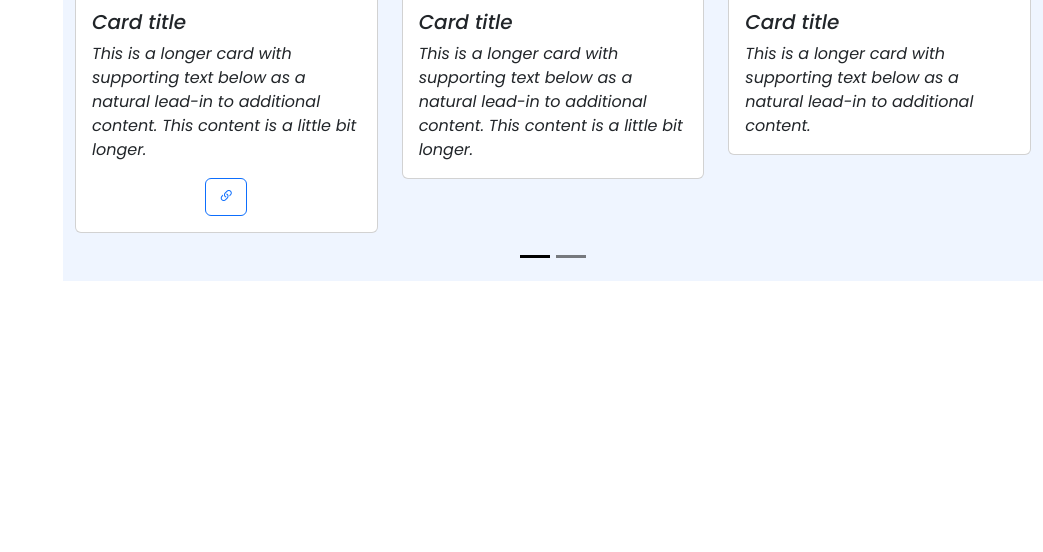
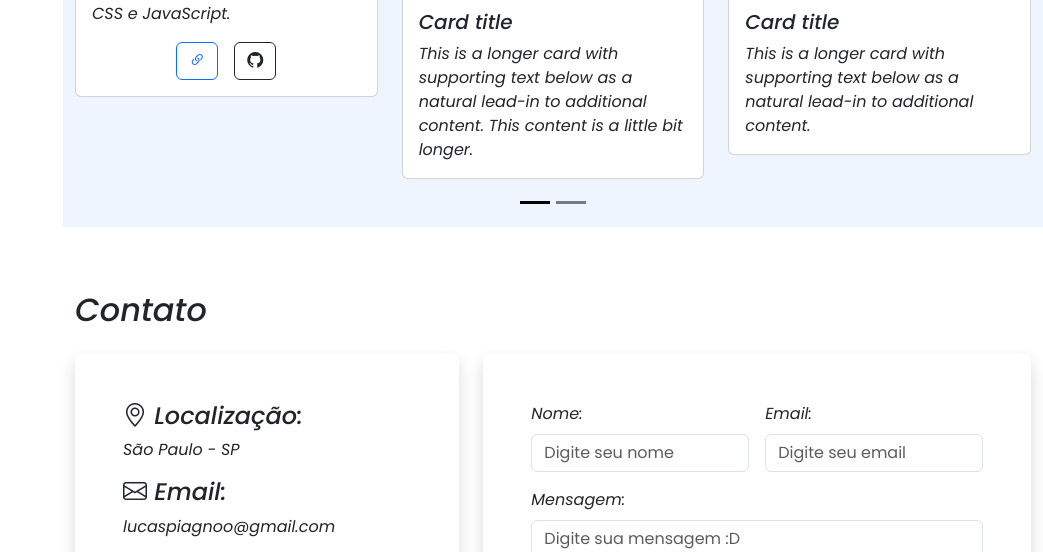
Before and after one commit to LucasPiag/Portifolio, a Python web app: template templates/index.html in a window 1280 px wide. Shown: the part 3915-4467 px from the top of the page, without its empty margins (237-1280 px from the left). Before the commit the page ends 4196 px from the top, so only its background shows below. Run offline with Jinja, Linux system fonts and the light colour scheme; the template is opened without the code that fills it, so the values that code supplies are empty; some libraries are stand-ins or nearby versions.

Commit message:
inclusão da parte "contato"

```diff
--- a/templates/index.html
+++ b/templates/index.html
@@ -369,12 +369,13 @@
                         <div class="row row-cols-1 row-cols-md-3 g-4">
                             <div class="col">
                               <div class="card">
-                                <img src="..." class="card-img-top" alt="...">
+                                <img src="../static/img/bo.jpg" class="card-img-top" alt="img_pikachu">
                                 <div class="card-body">
-                                  <h5 class="card-title">Card title</h5> <!--titulo projeto-->
-                                  <p class="card-text">This is a longer card with supporting text below as a natural lead-in to additional content. This content is a little bit longer.</p> <!--descrição do projeto-->
+                                  <h5 class="card-title">Pokedex</h5> <!--titulo projeto-->
+                                  <p class="card-text">Pokédex desenvolvida com HTML, CSS e JavaScript.</p> <!--descrição do projeto-->
                                     <div class="d-flex justify-content-center"> <!--DIV focada em linkar o local do projeto e o github-->
-                                        <a href="/" target="_blank" class="btn btn-outline-primary"><i class="bi bi-link-45deg"></i></a> <!--link do projeto,a tag "i" é para adicionar um icone no link-->
+                                        <a href="https://pokedex-project-blue.vercel.app/" target="_blank" class="btn btn-outline-primary me-3"><i class="bi bi-link-45deg"></i></a> <!--link do projeto,a tag "i" é para adicionar um icone no link-->
+                                        <a href="https://github.com/LucasPiag/Pokedex_Project" target="_blank" class="btn btn-outline-dark"><i class="bi bi-github"></i></a> <!--link do projeto,a tag "i" é para adicionar um icone no link-->
                                     </div>
                                 </div>
                               </div>
@@ -425,7 +426,65 @@
 
         </section>
 
-        <section>
+        <section class="pt-5 pb-5" id="contato">
+
+            <div class="container mb-5">
+                <h2 class="pt-3 pb-3">Contato</h2>
+
+                <div class="row">
+
+                    <div class="col-md-5">
+                        <div class="card p-5 shadow border-0">
+                            <div class="endereco">
+                                <h4><i class="bi bi-geo-alt"></i> Localização:</h4>
+                                <p>São Paulo - SP</p>
+                            </div>
+
+                            <div class="email">
+                                <h4><i class="bi bi-envelope"></i> Email:</h4>
+                                <p>lucaspiagnoo@gmail.com</p>
+                            </div>
+
+                            <iframe src="https://www.google.com/maps/embed?pb=!1m18!1m12!1m3!1d3659.826728194252!2d-46.66387602318319!3d-23.466
+                            71381539707!2m3!1f0!2f0!3f0!3m2!1i1024!2i768!4f13.1!3m3!1m2!1s0x94cef766332d10a5%3A0x331b151242356db6!2sVila%20Dionis
+                            ia%2C%20S%C3%A3o%20Paulo%20-%20SP!5e0!3m2!1spt-BR!2sbr!4v1693241467700!5m2!1spt-BR!2sbr"
+                             width="400" height="300" style="border:0;" allowfullscreen="" loading="lazy" referrerpolicy="no-referrer-when-downgrade" class="w-100"></iframe>
+
+                        </div>
+
+                    </div>
+
+                    <div class="col-md-7 mt-5 mt-md-0">
+                        <div class=" card p-5 h-100 shadow border-0">
+
+                            <form class="row g-3">
+                                <div class="col-md-6">
+                                  <label for="nome" class="form-label">Nome:</label>
+                                  <input type="text" class="form-control" id="nome" name="nome" placeholder="Digite seu nome">
+                                </div>
+
+                                <div class="col-md-6">
+                                  <label for="email" class="form-label">Email:</label>
+                                  <input type="email" class="form-control" id="email" name="email" placeholder="Digite seu email">
+                                </div>
+
+                                <div class="col-12">
+                                  <label for="mensagem" class="form-label">Mensagem:</label>
+                                  <textarea type="text" class="form-control" id="mensagem" placeholder="Digite sua mensagem :D" name="mensagem" rows="10"></textarea>
+                                </div>
+
+                                <div class="col-12 d-flex justify-content-center mt-4">
+                                  <button type="submit" class="btn btn-primary">Enviar mensagem</button>
+                                </div>
+                            </form>
+
+                        </div>
+
+                    </div>
+
+                </div>
+
+            </div>
 
         </section>
 
```
Also changed, not shown: static/img/Captura de tela 2023-08-27 205058.png (deleted), static/img/Captura de tela 2023-08-27 205134.png (deleted), static/img/Captura de tela 2023-08-27 205232.png (deleted), static/img/bo.jpg (added), static/img/bolba.jpg (added), static/img/pokedex.jpg (added), static/img/pokedex.png (added).
